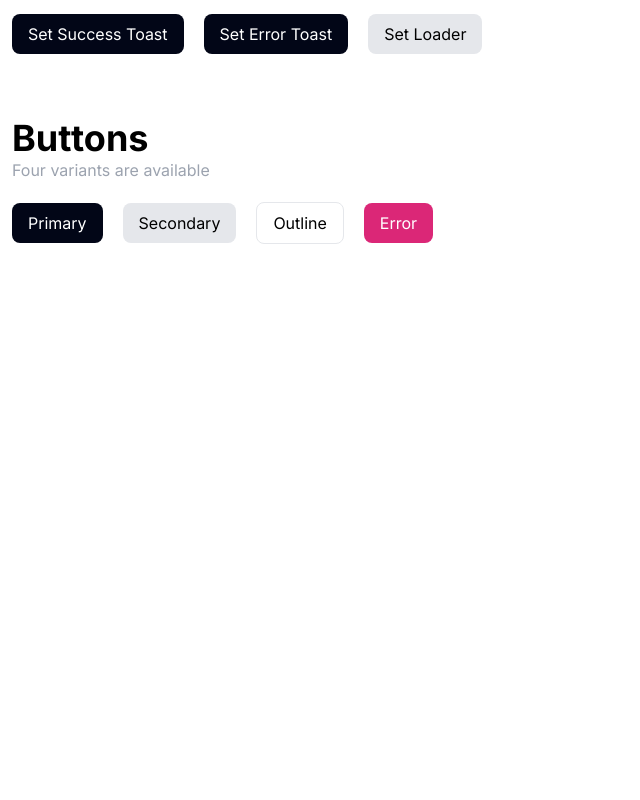
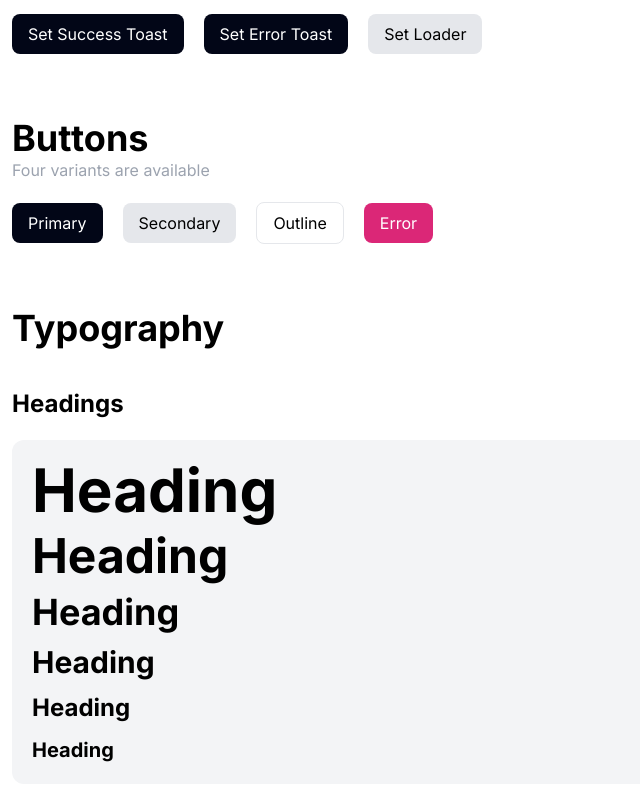
Before and after one commit to musiur/next-base-template, a Next.js app: page / in a window 1280 px wide. Shown: the part 330-1130 px from the top of the page, without its empty margins (0-640 px from the left). Before the commit the page ends 800 px from the top, so only its background shows below. Built offline with nearby package versions, Linux system fonts and the light colour scheme.

Commit message:
comp-dev:: Toaster: TOAST margin update from m-2 to m-4

```diff
--- a/app/globals.scss
+++ b/app/globals.scss
@@ -84,3 +84,24 @@ h6 {
   @extend .icon;
   @apply text-[1.4rem];
 }
+
+// custom scroll bar styles
+/* width */
+::-webkit-scrollbar {
+  @apply w-1 rounded-full;
+}
+
+/* Track */
+::-webkit-scrollbar-track {
+  @apply bg-gray-100 rounded-full;
+}
+
+/* Handle */
+::-webkit-scrollbar-thumb {
+  @apply bg-gray-400 rounded-full;
+}
+
+/* Handle on hover */
+::-webkit-scrollbar-thumb:hover {
+  @apply bg-primary rounded-full;
+}
--- a/app/page.tsx
+++ b/app/page.tsx
@@ -21,6 +21,7 @@ const Home = () => {
       <section className="container mx-auto">
         <h1>Home Page</h1>
       </section>
+      {/* components  */}
       <section className="container mx-auto">
         <h3>Components</h3>
         <p className="text-gray-400">Test the components</p>
@@ -59,6 +60,7 @@ const Home = () => {
           </button>
         </div>
       </section>
+      {/* buttons  */}
       <section className="container mx-auto">
         <h3>Buttons</h3>
         <div className="text-gray-400">Four variants are available</div>
@@ -69,6 +71,19 @@ const Home = () => {
           <button className="btn-error">Error</button>
         </div>
       </section>
+      {/* typography */}
+      <section className="container">
+        <h3 className="mb-10">Typography</h3>
+        <h5 className="mb-5">Headings</h5>
+        <div className="p-5 rounded-xl bg-gray-100 grid grid-cols-1 gap-3">
+            <h1>Heading</h1>
+            <h2>Heading</h2>
+            <h3>Heading</h3>
+            <h4>Heading</h4>
+            <h5>Heading</h5>
+            <h6>Heading</h6>
+        </div>
+      </section>
     </>
   );
 };
--- a/components/libs/layouts/Toaster.tsx
+++ b/components/libs/layouts/Toaster.tsx
@@ -12,7 +12,7 @@ import { ReactElement, useContext, useEffect, useState } from "react";
 // component styles
 enum STYLES {
   CONTAINER = "fixed top-0 left-0 w-screen h-screen z-[301]",
-  TOAST = "absolute top-[70px] right-0 m-2 border border-gray-100 rounded-xl drop-shadow-xl p-3 min-w-[300px] flex items-center justify-between gap-3",
+  TOAST = "absolute top-[70px] right-0 m-4 border border-gray-100 rounded-xl drop-shadow-xl p-3 min-w-[300px] flex items-center justify-between gap-3",
   TEXT = "text-gray-200 font-base",
   ICON = "text-gray-300 cursor-pointer",
   ANIMATION = "transition ease-in-out duration-500",
```
